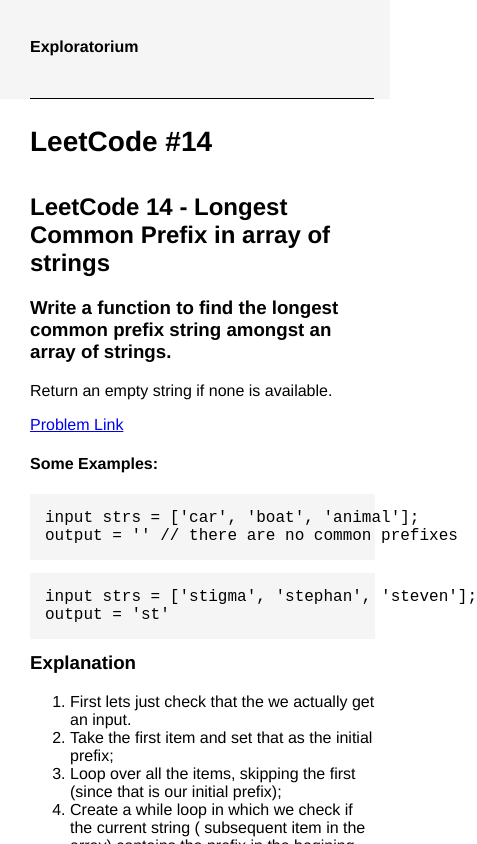
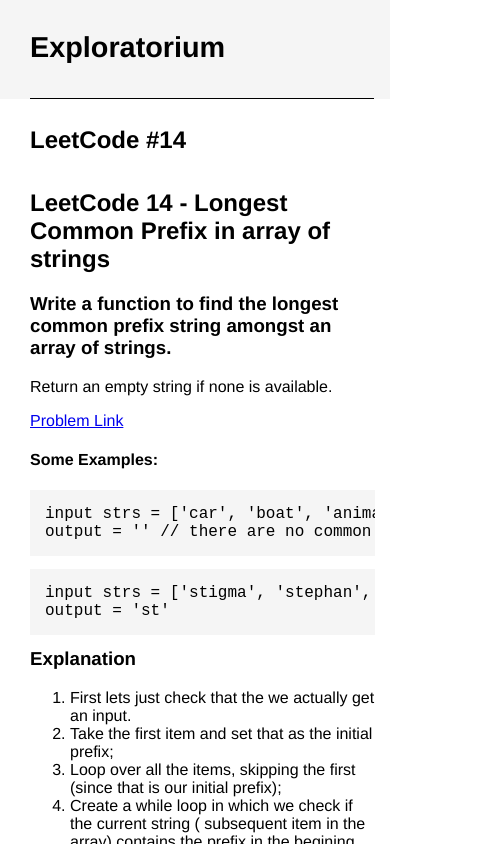
Before and after one commit to youthwar/youthwar.github.io, a Next.js app: page /articles/leetCode/14_longest_prefix in a window 390 px wide. Shown: the top 844 px of the page, 477 px wide, since content can reach past the window. Built offline with nearby package versions, Linux system fonts and the light colour scheme.

Commit message:
one last update

```diff
--- a/components/layout/primitives/leftSection.jsx
+++ b/components/layout/primitives/leftSection.jsx
@@ -8,6 +8,9 @@
   },
 
   'pre': {
-    padding: '15px'
+    padding: '15px',
+    '@media (max-width: 1025px)': {
+      overflow: 'scroll'
+    }
   }
 });
--- a/components/layout/primitives/logo.jsx
+++ b/components/layout/primitives/logo.jsx
@@ -10,5 +10,7 @@
   marginBottom: '15px',
   width: '100%',
   display: 'block',
-
+  '@media (max-width: 1025px)': {
+    fontSize: '1.8em'
+  }
 });
--- a/components/layout/primitives/postTitle.jsx
+++ b/components/layout/primitives/postTitle.jsx
@@ -2,7 +2,7 @@
 
 export const PostTitle = styled.div({
   fontWeight: 800,
-  fontSize: '28px',
+  fontSize: '1.5em',
   color: '#000',
   textDecoration: 'none',
   padding: '12px 0px 0 30px',
--- a/components/layout/primitives/rightSection.jsx
+++ b/components/layout/primitives/rightSection.jsx
@@ -12,7 +12,11 @@
 
   '@media (max-width: 1025px)': {
     paddingLeft: 30,
-    paddingright: 30
+    paddingright: 30,
+    'pre': {
+      overflow: 'scroll',
+      padding: 30
+    }
   }
 
 
--- a/pages/articles/leetCode/14_longest_prefix/index.mdx
+++ b/pages/articles/leetCode/14_longest_prefix/index.mdx
@@ -69,7 +69,7 @@
 
   <RightSection size={8} height={380} >
 
-  ## My Headline
+  ## Code
 
   <Editor code={LongestPrefix} />
 
```
